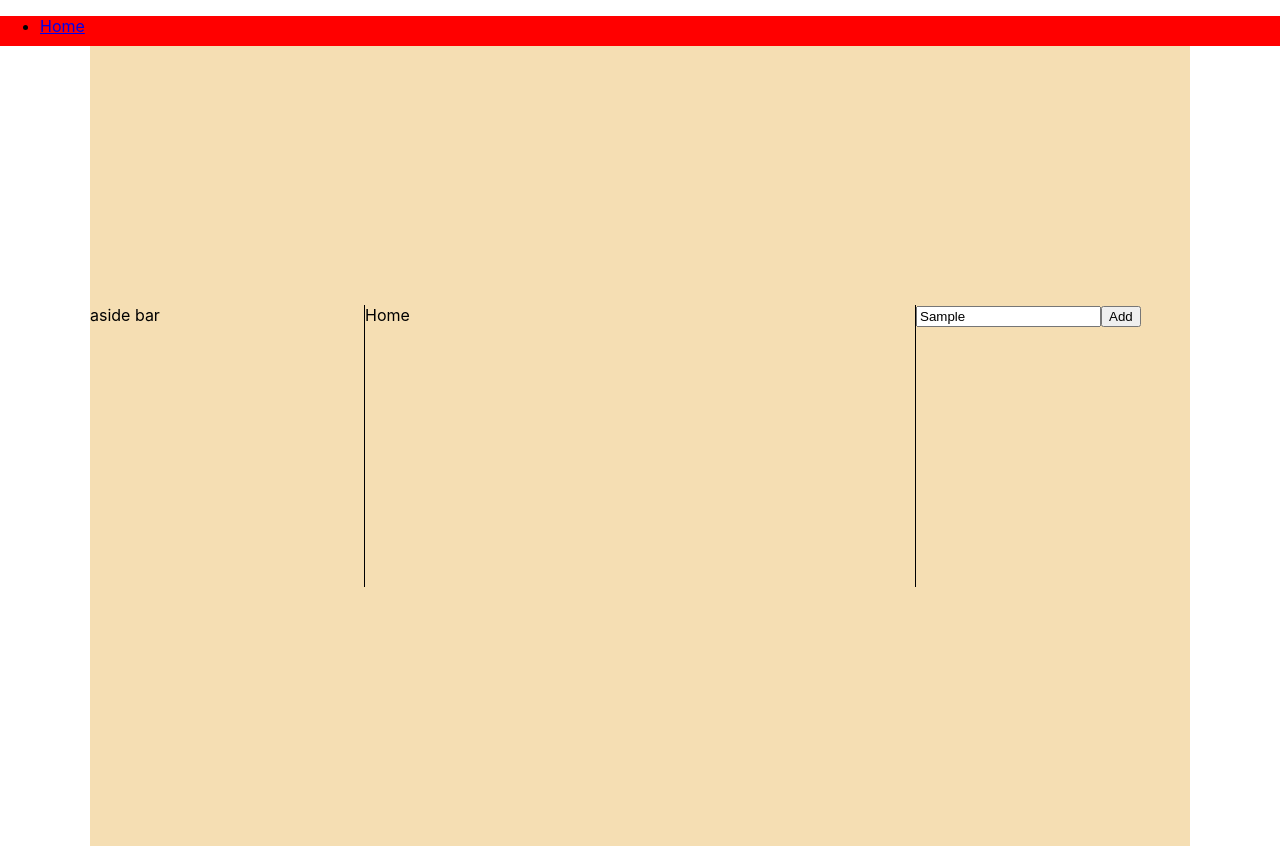
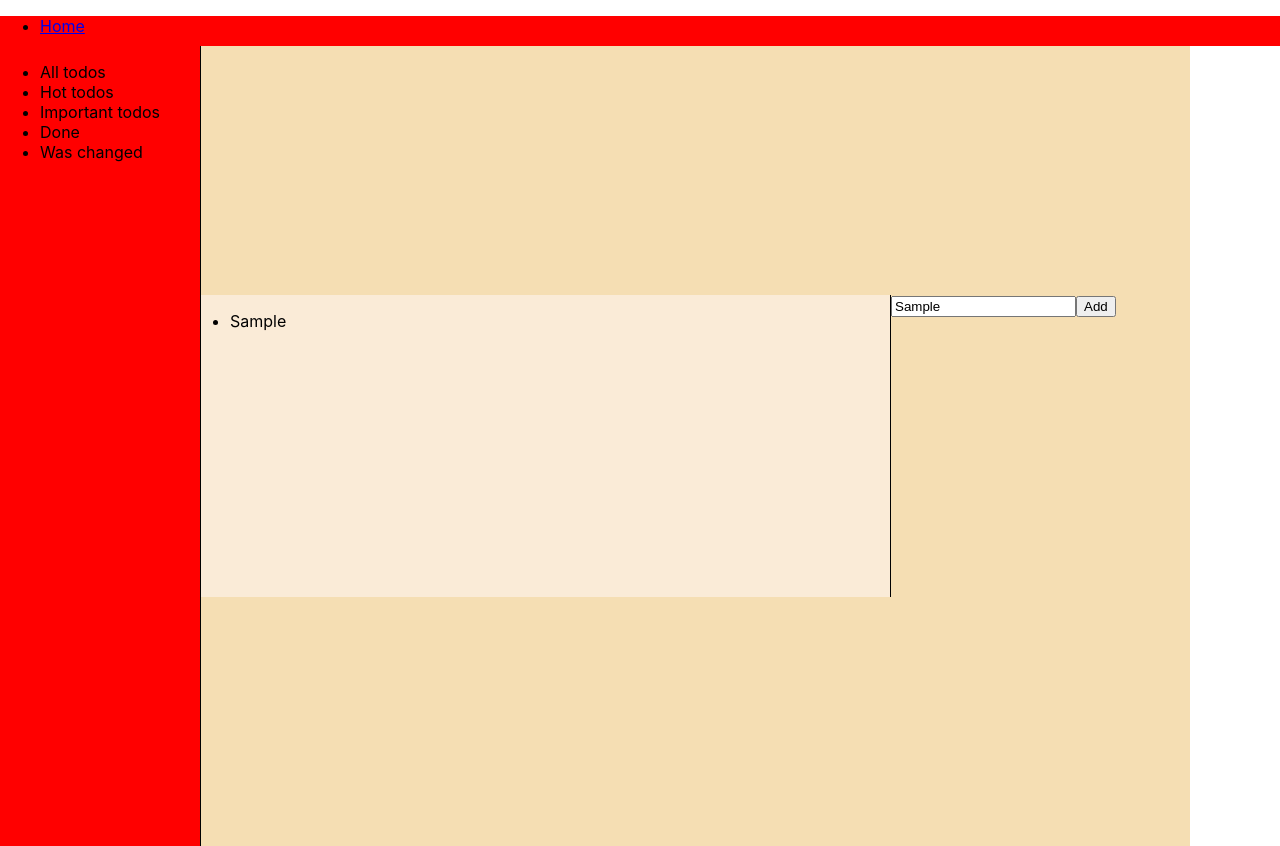
Before and after one commit to OmurbekArykbaev/todoModern-react-redux, a React (Create React App) app: page / in a window 1280 px wide. Both pictures are taken after typing "Sample" into the empty fields and a click on the button "Add". Built offline with nearby package versions, Linux system fonts and the light colour scheme.

Commit message:
Finish all begin layout, change todo type

```diff
--- a/src/components/Layout/Layout.module.scss
+++ b/src/components/Layout/Layout.module.scss
@@ -5,10 +5,10 @@
   display: grid;
   grid-template-rows: auto;
 
-  grid-template-columns: 1fr 1fr 1fr 1fr;
+  grid-template-columns: 100px 1fr 300px;
   grid-template-areas:
     "header header header header"
-    "sidebar content content toolbar"
+    ". content toolbar toolbar"
     "footer footer footer footer";
   justify-content: center;
   background-color: wheat;
--- a/src/components/Sidebar/Sidebar.module.scss
+++ b/src/components/Sidebar/Sidebar.module.scss
@@ -1,5 +1,8 @@
 .aside {
-  grid-area: sidebar;
+  background-color: red;
+  width: 200px;
+  position: absolute;
+  left: 0;
   height: 100%;
   border-right: 1px solid #000;
 }
--- a/src/components/Sidebar/Sidebar.tsx
+++ b/src/components/Sidebar/Sidebar.tsx
@@ -2,7 +2,17 @@ import React from "react"
 import styles from "./Sidebar.module.scss"
 
 const Sidebar = () => {
-  return <aside className={styles.aside}>aside bar</aside>
+  return (
+    <aside className={styles.aside}>
+      <ul>
+        <li>All todos</li>
+        <li>Hot todos</li>
+        <li>Important todos</li>
+        <li>Done</li>
+        <li>Was changed</li>
+      </ul>
+    </aside>
+  )
 }
 
 export default Sidebar
--- a/src/components/TodoPanel/TodoPanel.tsx
+++ b/src/components/TodoPanel/TodoPanel.tsx
@@ -13,6 +13,9 @@ const TodoPanel = () => {
       id: Date.now(),
       text: inputValue,
       isDone: false,
+      isHot: false,
+      isImportant: false,
+      wasChanched: false,
     }
     dispatch(addTodo(item))
   }
--- a/src/pages/Home/Home.module.scss
+++ b/src/pages/Home/Home.module.scss
@@ -1,3 +1,4 @@
 .home {
+  background-color: antiquewhite;
   grid-area: content;
 }
--- a/src/pages/Home/Home.tsx
+++ b/src/pages/Home/Home.tsx
@@ -5,7 +5,18 @@ import styles from "./Home.module.scss"
 const Home = () => {
   const todoArray = useSelector((state: RootState) => state.todo.todos)
 
-  return <section className={styles.home}>Home </section>
+  return (
+    <section className={styles.home}>
+      {" "}
+      <div>
+        <ul>
+          {todoArray.map((el) => (
+            <li>{el.text}</li>
+          ))}
+        </ul>
+      </div>
+    </section>
+  )
 }
 
 export default Home
--- a/src/types/Todo.ts
+++ b/src/types/Todo.ts
@@ -2,6 +2,9 @@ interface TodoType {
   id: number
   text: string
   isDone: boolean
+  isHot: boolean
+  isImportant: boolean
+  wasChanched: boolean
 }
 
 export default TodoType
```
Also changed, not shown: src/components/Todo/Todo.tsx (added, +8 -0 lines), src/components/Todo/Todo.module.scss (added), todo.txt.
